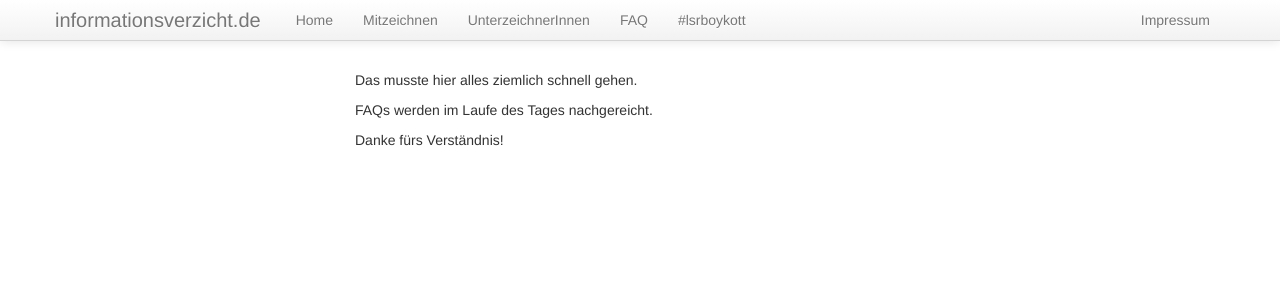
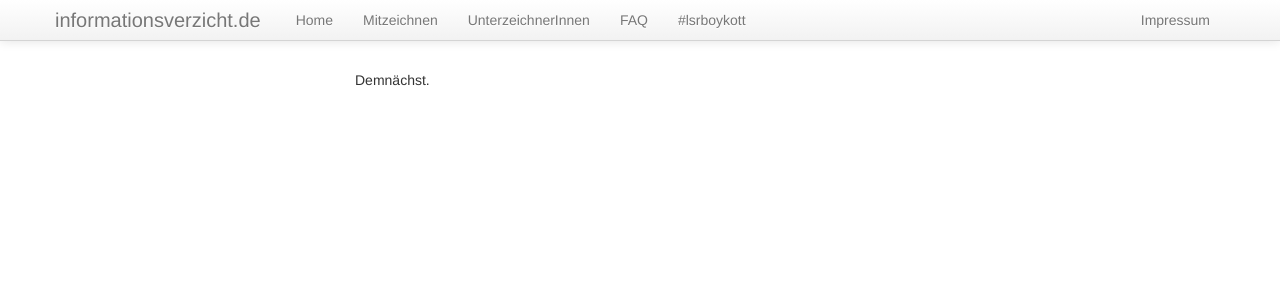
Before and after one commit to holgerd77/informationsverzicht-de, a Django app: template if_website/templates/if_website/faq.html in a window 1280 px wide. Shown: the top 301 px of the page. Run offline with Django 3.2, Linux system fonts and the light colour scheme; the template is opened without the code that fills it, so the values that code supplies are empty.

Commit message:
Added simple 404 template to avoid django error mails

```diff
--- /dev/null
+++ b/if_website/templates/404.html
@@ -0,0 +1,6 @@
+<html>
+<body>
+    <p style="margin:150px;">Die Seite konnte nicht gefunden werden.</p>
+</body>
+
+</html>
--- a/if_website/templates/if_website/faq.html
+++ b/if_website/templates/if_website/faq.html
@@ -6,9 +6,7 @@
   <div class="span3">&nbsp;</div>
 
   <div class="span6">
-    <p>Das musste hier alles ziemlich schnell gehen.</p>
-    <p>FAQs werden im Laufe des Tages nachgereicht.</p>
-    <p>Danke fürs Verständnis!</p>
+    <p>Demnächst.</p>
   </div>
 
   <div class="span3">&nbsp;</div>
```
Also changed, not shown: if_website/views.py (+8 -2 lines).
